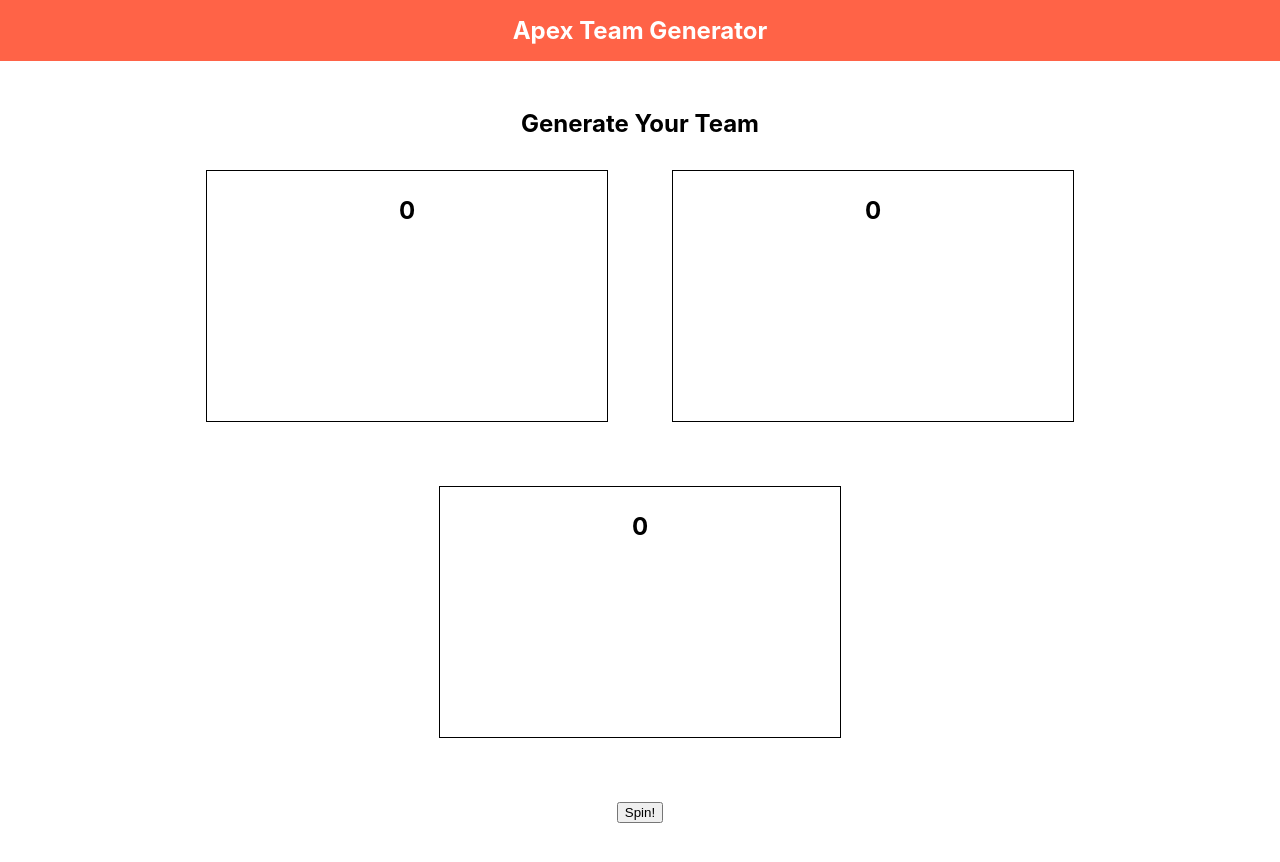
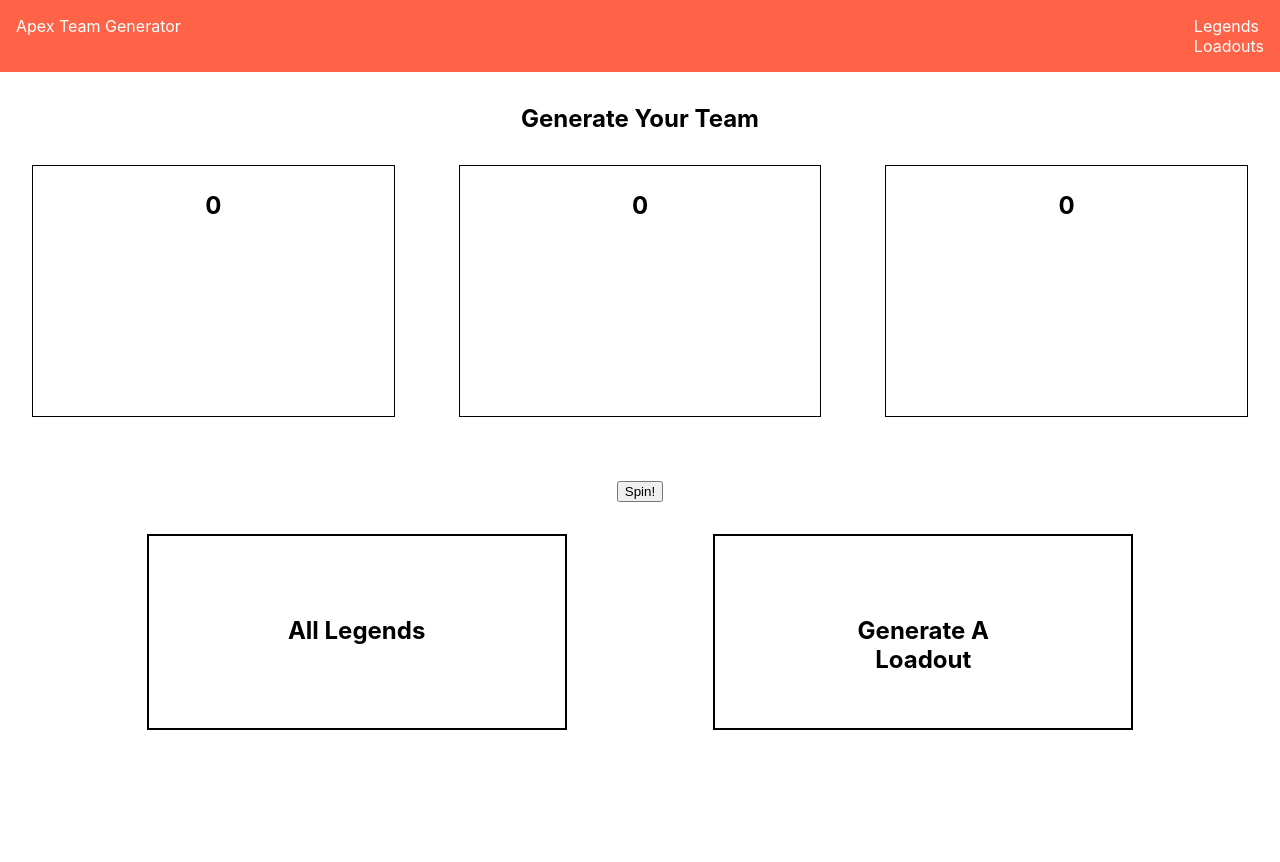
Before and after one commit to devdel2/cs3110_Apex_Team_Generator, a React (Create React App) app: page / in a window 1280 px wide. Shown: the top 862 px of the page. After the commit the page ends 800 px from the top, so only its background shows below. Built offline with nearby package versions, Linux system fonts and the light colour scheme.

Commit message:
added flexbox to elements, need to fix nav

```diff
--- a/src/App.css
+++ b/src/App.css
@@ -3,11 +3,14 @@
   font-size:x-large;
   font-weight: 700;
   text-align: center;
-  padding: 1rem;
 }
 
-.nav-title {
+.nav-bar {
+  display: flex;
   color: white;
+  padding: 1rem;
+  justify-content: space-between;
+  text-align: start;
 }
 
 .roulette-row{
@@ -34,18 +37,25 @@
 
 .row{
   display: flex;
+  justify-content: space-evenly;
 }
 
 .rec-tile{
   border: solid 2px black;
   padding: 5% 10%;
-  max-width: 650px;
-  max-height: 250px;
+  width: 10rem;
+  height: 4rem;
 }
-
 
 /*place this at the bottom to override ind comp. vert margins*/
 .v-spacer{
   margin-top: 2rem;
   margin-bottom: 2rem;
 }
+
+.h-spacer{
+  margin-left: 1rem;
+  margin-right: 1rem;
+}
+/*Need to add responsiveness to the roullete squares*/
+/*Need to add responsiveness to the rec tiles*/
--- a/src/App.js
+++ b/src/App.js
@@ -11,7 +11,7 @@
     <>
       <NavTitle />
       <Roulette />
-      {/* <MoreRow /> */}
+      <MoreRow />
     </>
   );
 }
--- a/src/components/MoreRow.js
+++ b/src/components/MoreRow.js
@@ -4,7 +4,7 @@
 const MoreRow = () => {
     return (
         <>
-            <div className="row">
+            <div className="row v-spacer">
                 <AllLegendsTile />
                 <LoadoutTile />
             </div>
--- a/src/components/NavTitle.js
+++ b/src/components/NavTitle.js
@@ -1,10 +1,21 @@
 //INSTANCE VARS
 const title = "Apex Team Generator";
+const legends = "Legends";
+const loadouts = "Loadouts";
 
 // COMPONENTS //
 //TITLE
 function NavTitle() {
-  return <div className="nav-title bg-red">{title}</div>
+  return <div className="nav-bar bg-red">
+    <div className="nav-con-l">
+      {title}
+    </div>
+    <div className="nav-con-r">
+      {legends}
+      <div className="h-spacer"></div>
+      {loadouts}
+    </div>
+  </div>
 }
 
 
--- a/src/components/Roulette.js
+++ b/src/components/Roulette.js
@@ -21,12 +21,12 @@
       <>
         <div className="title v-spacer">
           <div>Generate Your Team</div>
-          <div className="roulette-row">
+          <div className="roulette-row row">
             <LegendSquare legend={squares[0]} />
             <LegendSquare legend={squares[1]} />
             <LegendSquare legend={squares[2]} />
-            <SpinButton genTeam={generateTeam}/>
           </div>
+          <SpinButton genTeam={generateTeam}/>
         </div>
       </>
     )
```
